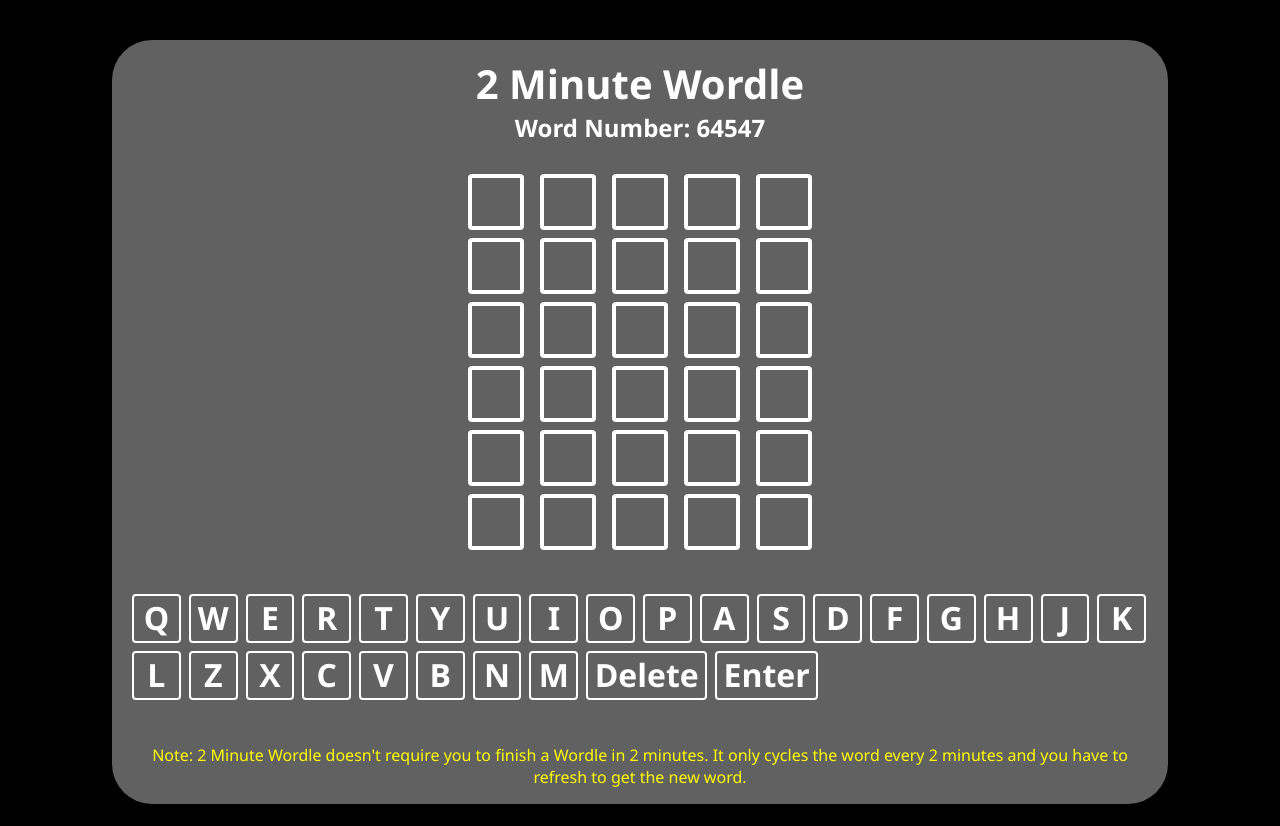
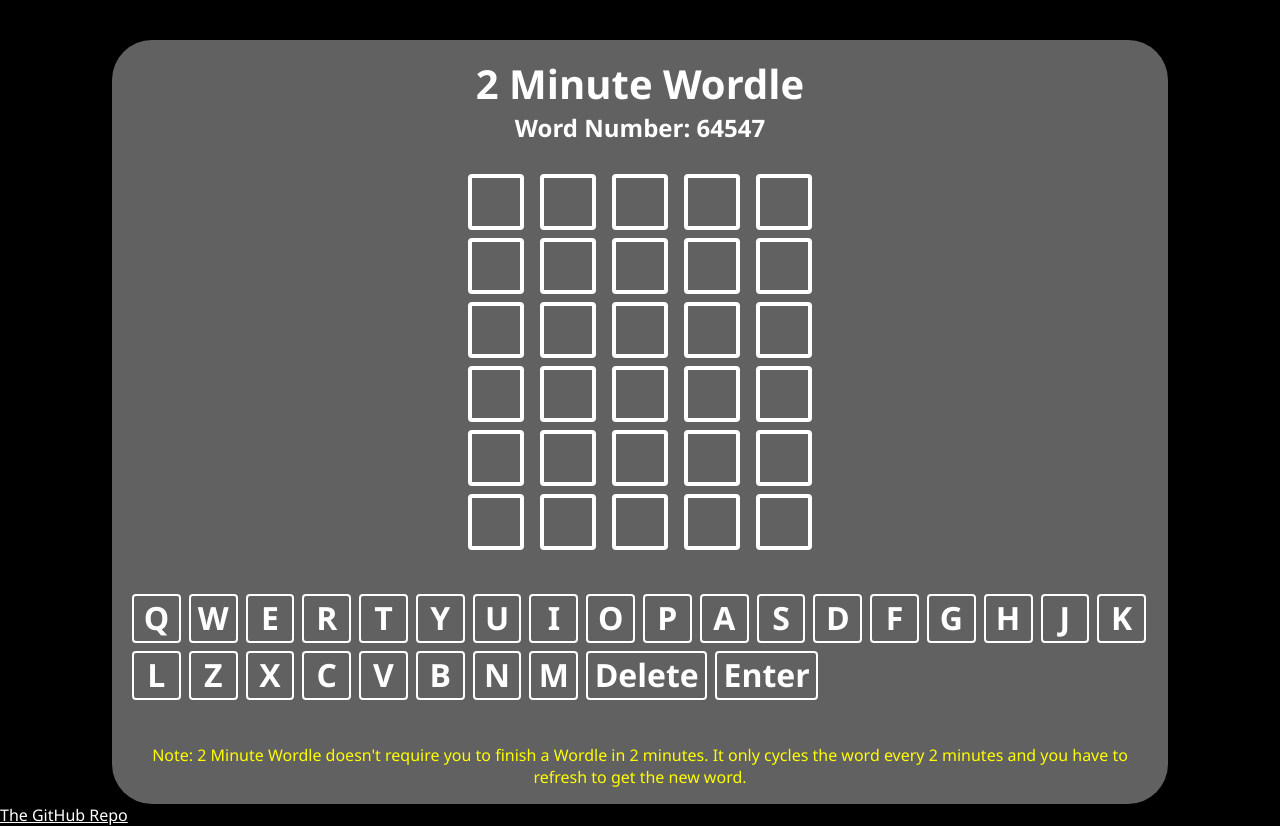
Before and after one commit to Crafterboy27-school/2-minute-wordle, a plain HTML site: page index.html in a window 1280 px wide. Before the commit the page ends 804 px from the top, so only its background shows below. Drawn offline with Linux system fonts and the light colour scheme.

Commit message:
Update index.html

```diff
--- a/index.html
+++ b/index.html
@@ -66,6 +66,7 @@
     <p class="note">Note: 2 Minute Wordle doesn't require you to finish a Wordle in 2 minutes. It only cycles the word
       every 2 minutes and you have to refresh to get the new word.</p>
   </div>
+  <a href="https://github.com/Crafterboy27-school/2-minute-wordle/">The GitHub Repo</a>
   <div class="notification-container"></div>
   <script src="script.js"></script>
 </body>
```
